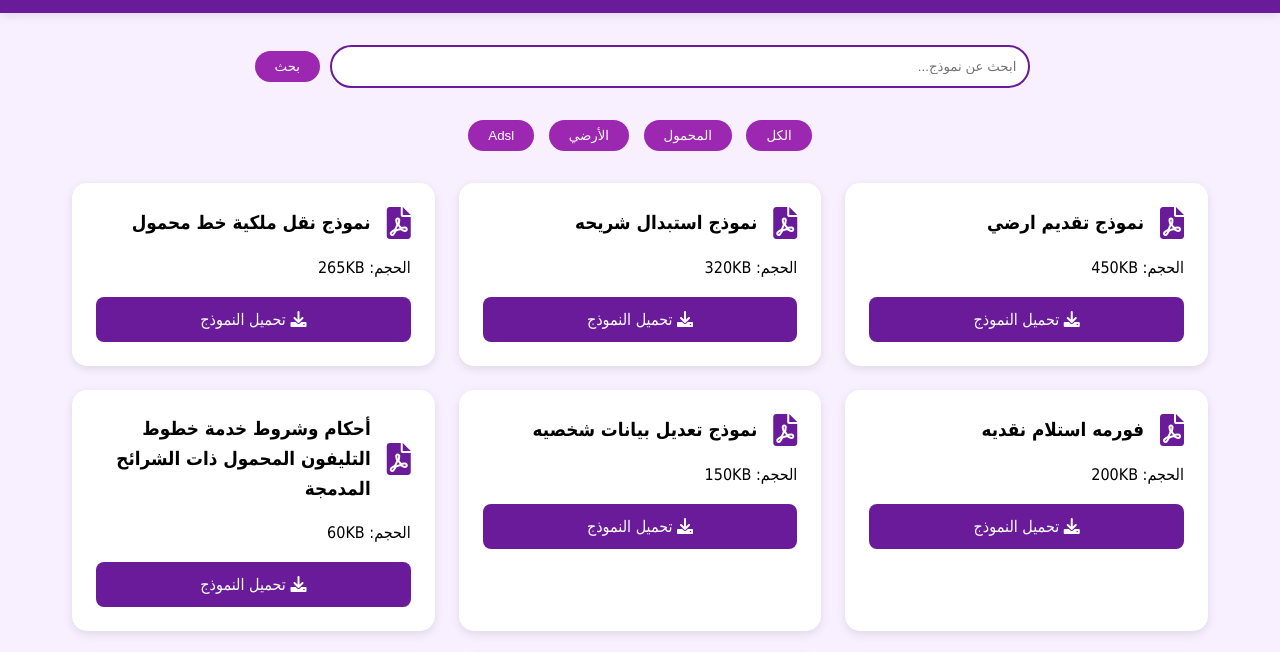
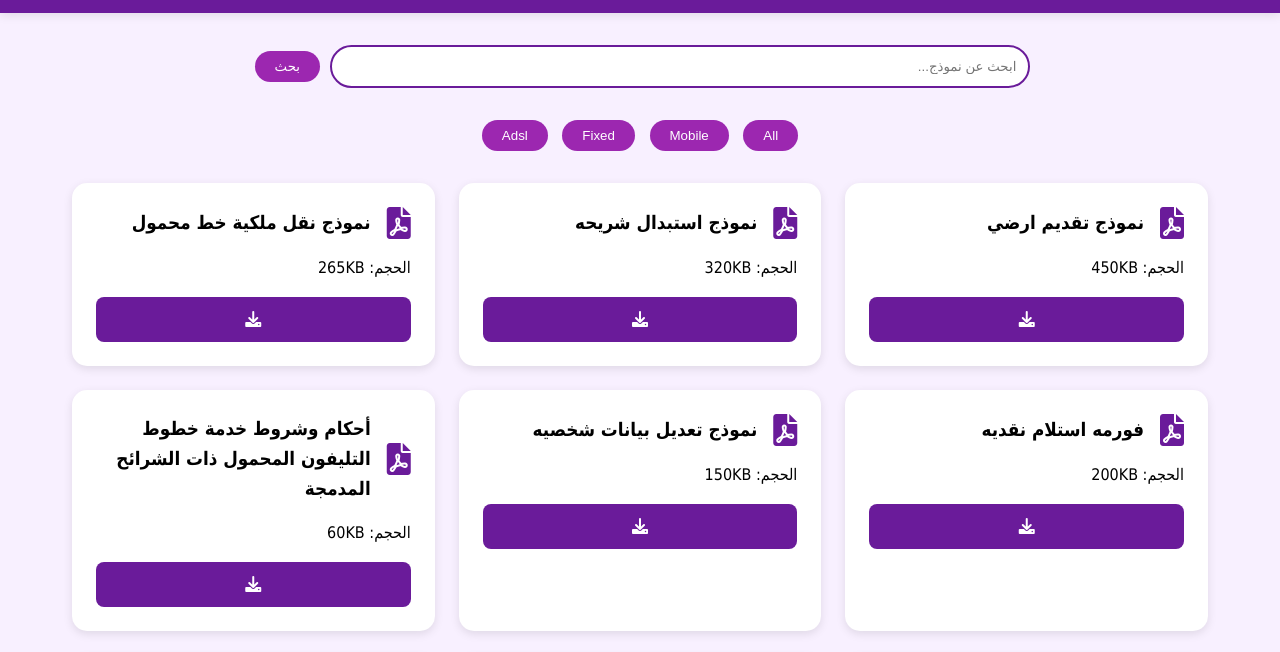
Before and after one commit to mohandhassan12/team-warek, a website: page pdf.html in a window 1280 px wide. Shown: the part 139-791 px from the top of the page. Drawn offline with Linux system fonts and the light colour scheme.

Commit message:
Update pdf.html

```diff
--- a/pdf.html
+++ b/pdf.html
@@ -182,9 +182,9 @@
         </div>
 
         <div class="filter-buttons">
-            <button class="filter-btn" onclick="filterForms('all')">الكل</button>
-            <button class="filter-btn" onclick="filterForms('mobile')">المحمول</button>
-            <button class="filter-btn" onclick="filterForms('landline')">الأرضي</button>
+            <button class="filter-btn" onclick="filterForms('all')">All</button>
+            <button class="filter-btn" onclick="filterForms('mobile')">Mobile</button>
+            <button class="filter-btn" onclick="filterForms('landline')">Fixed</button>
             <button class="filter-btn"onclick="filterForms('Adsl')">Adsl</button>
         </div>
 
@@ -362,7 +362,7 @@
                             </div>
                             <p>الحجم: ${form.size}</p>
                             <a href="${form.link}" class="download-btn" download>
-                                <i class="fas fa-download"></i> تحميل النموذج
+                                <i class="fas fa-download"></i>
                             </a>
                         </div>
                     `;
```
